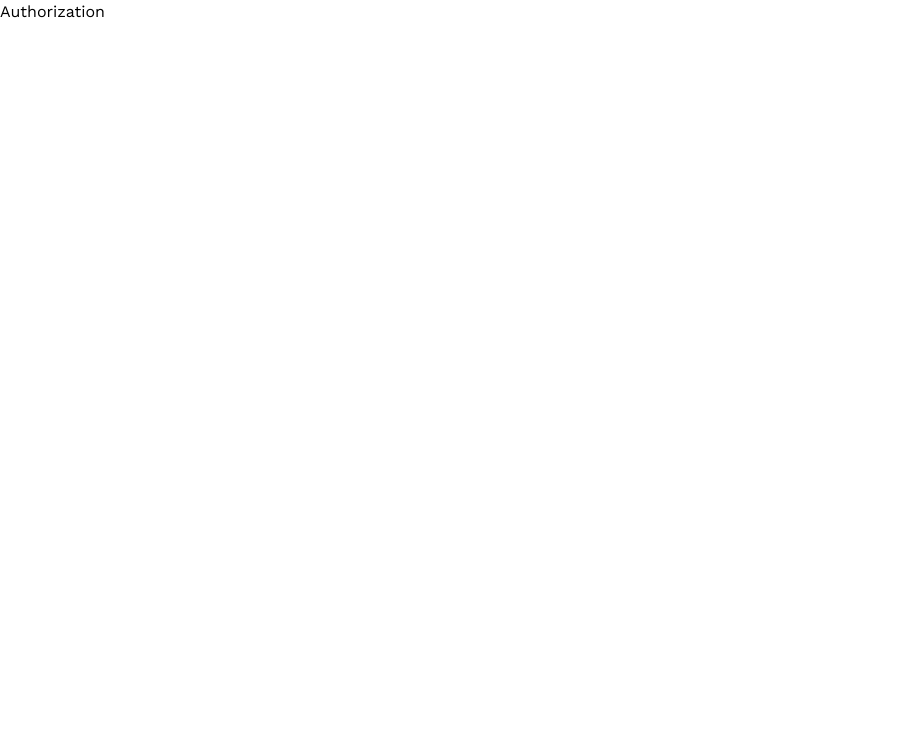
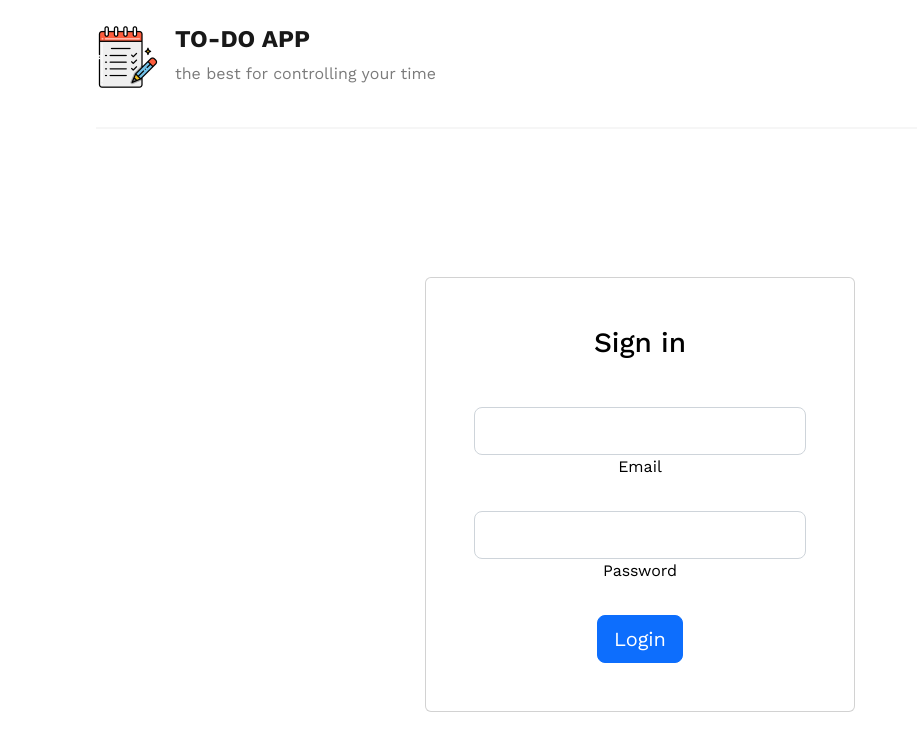
Before and after one commit to RemiixSp/todo-list, a React (Create React App) app: page /authorization in a window 1280 px wide. Shown: the top 750 px of the page, without its empty margins (0-917 px from the left). Built offline with nearby package versions, Linux system fonts and the light colour scheme.

Commit message:
feat: :sparkles: developing authorization window

```diff
--- a/package.json
+++ b/package.json
@@ -14,13 +14,16 @@
     "axios": "^0.27.2",
     "bootstrap": "^5.2.0",
     "classnames": "^2.3.1",
+    "formik": "^2.2.9",
     "react": "^18.2.0",
+    "react-bootstrap": "^2.5.0",
     "react-content-loader": "^6.2.0",
     "react-dom": "^18.2.0",
     "react-redux": "^8.0.2",
     "react-router-dom": "^6.3.0",
     "react-scripts": "5.0.1",
     "react-toastify": "^9.0.8",
+    "reactstrap": "^9.1.3",
     "typescript": "^4.7.4",
     "web-vitals": "^2.1.4"
   },
--- a/src/ui/components/header/index.tsx
+++ b/src/ui/components/header/index.tsx
@@ -4,25 +4,41 @@ import styles from './header.module.scss';
 import Button from '../../common/button';
 import { Link } from 'react-router-dom';
 
-const Header = () => (
+const Header = () => {
+  //will be logic in future
+  const isAuthorized = true;
+  return (
     <div className={styles.header}>
       <div className={styles.container}>
         <div className={styles.logo}>
+          <Link to='/'>
             <img src={logo} alt='todo Logo' />
+          </Link>
           <div>
             <h1>To-do app</h1>
             <p>the best for controlling your time</p>
           </div>
         </div>
         <div className={styles.authorization}>
+          {window.location.pathname === '/' ? (
+            isAuthorized ? (
               <Link to='authorization'>
                 <Button className={styles.login} onClick={() => {}}>
                   Sign in
                 </Button>
               </Link>
+            ) : (
+              <Button className={styles.login} onClick={() => {}}>
+                Log out
+              </Button>
+            )
+          ) : (
+            ''
+          )}
         </div>
       </div>
     </div>
   );
+};
 
 export default Header;
--- a/src/ui/pages/authorization/authorization.module.scss
+++ b/src/ui/pages/authorization/authorization.module.scss
@@ -0,0 +1,8 @@
+.container {
+  width: 85%;
+  margin: 0 auto;
+
+  .authorizationContainer {
+    margin-top: 100px;
+  }
+}
--- a/src/ui/pages/authorization/index.tsx
+++ b/src/ui/pages/authorization/index.tsx
@@ -1,7 +1,15 @@
 import React from 'react';
+import Header from '../../components/header';
+import AuthorizationView from '../../views/authorization';
+import styles from './authorization.module.scss';
 
 const Authorization = () => {
-  return <div>Authorization</div>;
+  return (
+    <div className={styles.container}>
+      <Header />
+      <AuthorizationView />
+    </div>
+  );
 };
 
 export default Authorization;
--- /dev/null
+++ b/src/ui/views/authorization/index.tsx
@@ -0,0 +1,55 @@
+import React from 'react';
+import styles from '../../pages/authorization/authorization.module.scss';
+import { Formik } from 'formik';
+
+const AuthorizationView = () => {
+  return (
+    <div className={styles.authorizationContainer}>
+      <section className='vh-80'>
+        <div className='container py-5 h-100'>
+          <div className='row d-flex justify-content-center align-items-center h-100'>
+            <div className='col-12 col-md-8 col-lg-6 col-xl-5'>
+              <div className='card shadow-2-strong'>
+                <div className='card-body p-5 text-center'>
+                  <h3 className='mb-5'>Sign in</h3>
+                  <form>
+                    <div className='form-outline mb-4'>
+                      <input
+                        type='email'
+                        id='typeEmailX-2'
+                        className='form-control form-control-lg'
+                      />
+                      <label className='form-label' htmlFor='typeEmailX-2'>
+                        Email
+                      </label>
+                    </div>
+
+                    <div className='form-outline mb-4'>
+                      <input
+                        type='password'
+                        id='typePasswordX-2'
+                        className='form-control form-control-lg'
+                      />
+                      <label className='form-label' htmlFor='typePasswordX-2'>
+                        Password
+                      </label>
+                    </div>
+
+                    <button
+                      className='btn btn-primary btn-lg btn-block'
+                      type='submit'
+                    >
+                      Login
+                    </button>
+                  </form>
+                </div>
+              </div>
+            </div>
+          </div>
+        </div>
+      </section>
+    </div>
+  );
+};
+
+export default AuthorizationView;
```
Also changed, not shown: 1 other file (tests, documents, lock files or other folders). Lines whose indentation alone changed are shown as unchanged.
